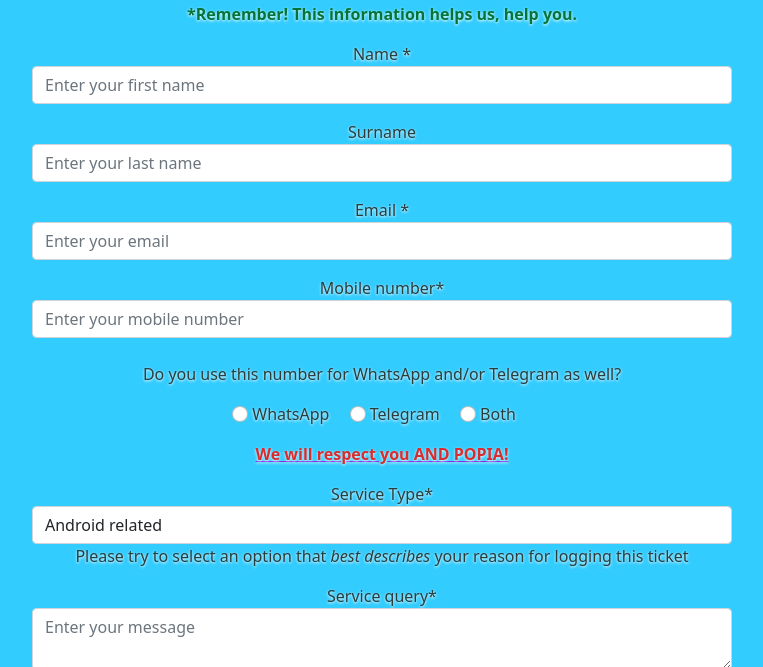
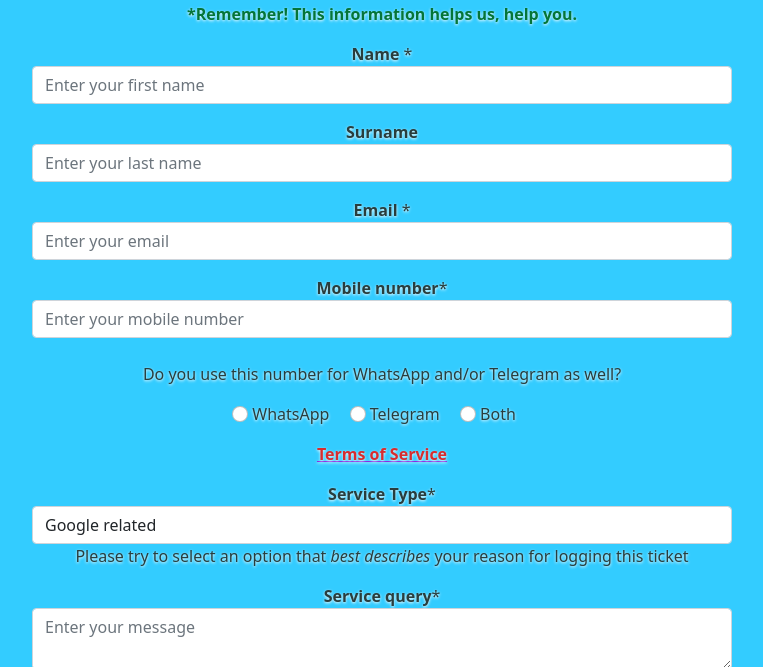
Before and after one commit to Tyrone17/production-line-dev-commits, a website: page index1.html in a window 1280 px wide. Shown: the part 142-809 px from the top of the page, without its empty margins (258-1021 px from the left). Drawn offline with nearby package versions, Linux system fonts and the light colour scheme.

Commit message:
Fixed js and HTML form

```diff
--- a/index1.html
+++ b/index1.html
@@ -15,8 +15,8 @@
     <head>
       <meta charset="utf-8">
       <meta name="viewport" content="width=device-width, initial-scale=1">
-      <!-- The above 3 meta tags *must* come first in the head; any other head content must come *after* these tags
-      <meta name="description" content=""> -->
+      <!-- The above 3 meta tags *must* come first in the head; any other head content must come *after* these tags -->
+      <meta name="description" content="">
       <meta name="author" content="@Tyrone_Maasdorp" >
       <title>TechServ Business IT &#169 2022</title>
       <link href="https://cdn.jsdelivr.net/npm/bootstrap@5.1.3/dist/css/bootstrap.min.css" rel="stylesheet" integrity="sha384-1BmE4kWBq78iYhFldvKuhfTAU6auU8tT94WrHftjDbrCEXSU1oBoqyl2QvZ6jIW3" crossorigin="anonymous">
@@ -55,25 +55,25 @@
       <form id="contact-form" method="post" name="contact-form" autocomplete="" role="form" class="cover-container">
         <div class="row">
             <div class="row-cols-md-3">
-                <label for="firstname">Name <span class="blue">*</span></label>
+                <label for="firstname"><strong>Name </strong><span class="blue">*</span></label>
                 <input required type="text" name="fname" class="form-control" placeholder="Enter your first name" id="fname" value="">
                 <p class="comments">  </p>
             </div>
 
             <div class="row-cols-md-3">
-                <label for="lastname">Surname <span class="blue"></span></label>
+                <label for="lastname"><strong>Surname </strong><span class="blue"></span></label>
                 <input required type="text" name="lname" class="form-control" placeholder="Enter your last name" id="lname" value="">
                 <p class="comments"> </p>
             </div>
 
             <div class="row-cols-md-12">
-                <label for="email">Email <span class="blue">*</span></label>
+                <label for="email"><strong>Email </strong><span class="blue">*</span></label>
                 <input required  type="email" name="email" class="form-control" placeholder="Enter your email" id="email" value=" ">
                 <p class="comments"> </p>
             </div>
 
             <div class="row-cols-md-12">
-                <label for="phone">Mobile number<span class="blue">*</span></label>
+                <label for="phone"><strong><strong>Mobile number</strong></strong><span class="blue">*</span></label>
                 <input required type="tel" name="phone" class="form-control" placeholder="Enter your mobile number" id="phone" value="" onchange="setSerial()">
                 <br>
                 <p class="comments">Do you use this number for WhatsApp and/or Telegram as well? </p>
@@ -94,19 +94,19 @@
             <p></p>
             <tr></tr>
             <div class="row-cols-md-12">
-              <p><a href="https://docs.google.com/document/d/e/2PACX-1vRTOe1tU2N0SJFmwYH1Pc54qcAtrDepJl8aoRa_u3i0RbTHmTDhXUDdVFUofQZir6gS4dYX9mONIhxM/pub"><strong style ="color: #d82c2e">We will respect you AND POPIA!</strong></a></p>
+              <p><a href="https://docs.google.com/document/d/e/2PACX-1vRTOe1tU2N0SJFmwYH1Pc54qcAtrDepJl8aoRa_u3i0RbTHmTDhXUDdVFUofQZir6gS4dYX9mONIhxM/pub"><strong style ="color: #d82c2e"> Terms of Service </strong></a></p>
               <tr></tr>
               <p></p>
           </div>
              <div class="row-cols-md-12">
-                <label for="Ticket Type">Service Type<span class="blue">*</span></label>
+                <label for="Ticket Type"><strong>Service Type</strong><span class="blue">*</span></label>
                 <div class="form-group">
                   <select class="form-control" id="ticketType" name="ticketType" placeholder="Choose your ticket type">
+                    <option value="googleRelated">Google related</option>
                     <option value="androidRelated">Android related</option>
-                    <option value="mircosoftRelated">Azure/Office related</option>
-                    <option value="desktopRelated">Desktop related</option>
-                    <option value="googleRelated">Google related</option>
-                    <option value="laptopRelated">Laptop related</option>
+                    <option value="mircosoftRelated">Microsoft related</option>
+                    <option value="pcNoteRelated">PC/notebook related</option>
+                    <option value="consultancyRelated">IT consultancy</option>
                     <option value="generalIT">Other topic not specificed</option>
                   </select>
                 </div>
@@ -114,21 +114,24 @@
             </div>
 
             <div class="row-cols-md-12">
-                <label for="message">Service query<span class="blue">*</span></label>
+                <label for="message"><strong>Service query</strong><span class="blue">*</span></label>
                 <textarea required  type="text" name="message" class="form-control" placeholder="Enter your message" id="message" value=" "></textarea>
                 <p class="comments">  </p>
             </div>
              <div class="form-check mb-3">
                 <label class="form-check-label">
-                    <input class="form-check-input" type="checkbox" name="remember" id="remember"> Remember me
+                    <input class="form-check-input" type="checkbox" name="remember" id="remember"><strong> I accept the Terms of Service above </strong>
                 </label>
+            </div>
+            <div style="form-group">
+              <input  type="text" name="check" class="form-control" id="check" value="">
             </div>
             <div class="row-cols-md-12">
                 <input style ="background-color: rgba(55, 226, 21, 0.959);" type="submit" class="btn btn-default" value="Send service request">
                 <!--<a href="#" class="btn btn-lg btn-default">Learn more</a>-->
                 <!--We need to add to the php 'Thank you message' an if statement. To continue back to home or to login in and view ticket-->
             <script>
-            let scriptURL = 'https://script.google.com/macros/s/AKfycbwYp9JgRO4RvY67-AIephgxMzq4YRgbq_uDN6mY5wEPc78hMWbMJxxj2w8Y4rNvAe_Q6A/exec';
+            let scriptURL = 'https://script.google.com/macros/s/AKfycbzLHY3oJtDKbicVonLrM7rqVydIUcreF8AbNeC-OUPLD8QR1MvAbHRVCqKDeN53At1t4Q/exec';
             let form = document.forms['contact-form'];
 
             form.addEventListener('submit', e => {
@@ -139,7 +142,6 @@
             });
 
             </script>
-            <script src="https://cdn.jsdelivr.net/npm/bootstrap@5.1.3/dist/js/bootstrap.bundle.min.js" integrity="sha384-ka7Sk0Gln4gmtz2MlQnikT1wXgYsOg+OMhuP+IlRH9sENBO0LRn5q+8nbTov4+1p" crossorigin="anonymous"></script>
             <script src="js/script.js"></script>
             </div>
         </div>
--- a/js/script.js
+++ b/js/script.js
@@ -1,11 +1,12 @@
 var serial = Date.now();
-//let formradios = document.getElementsByClassName('form-check-input');
+var serialNo;
 
- function setSerial() {
-    var serialNo = "TSB_" + serial;
-    document.getElementById('check').value = serialNo;
- };
+function setSerial() {
+   serialNo = "TSB_" + serial;
+   document.getElementById('check').value = serialNo;
+   //return serialNo;
+};
 
- function message () {
-    alert("Your request" + serialNo + " was logged successfully!")
- };
+function message () {
+   confirm("Your request " + serialNo + " was logged successfully!");
+};
```
